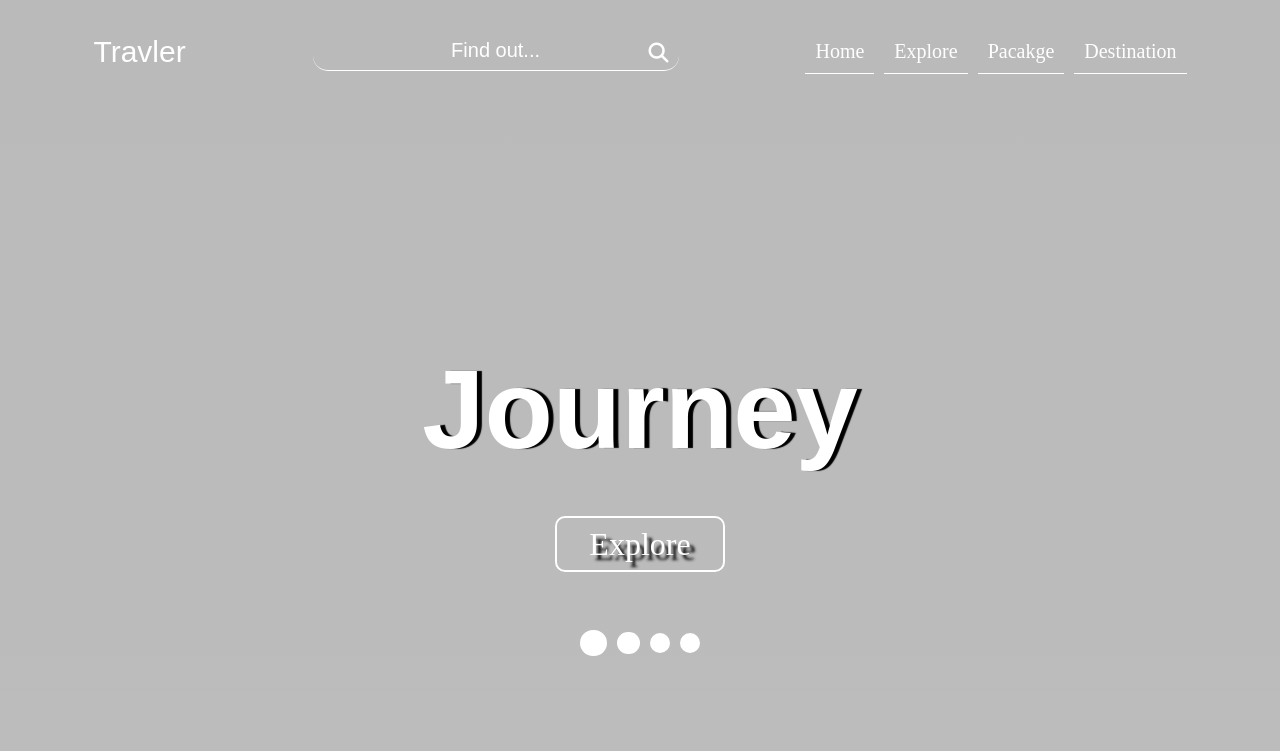
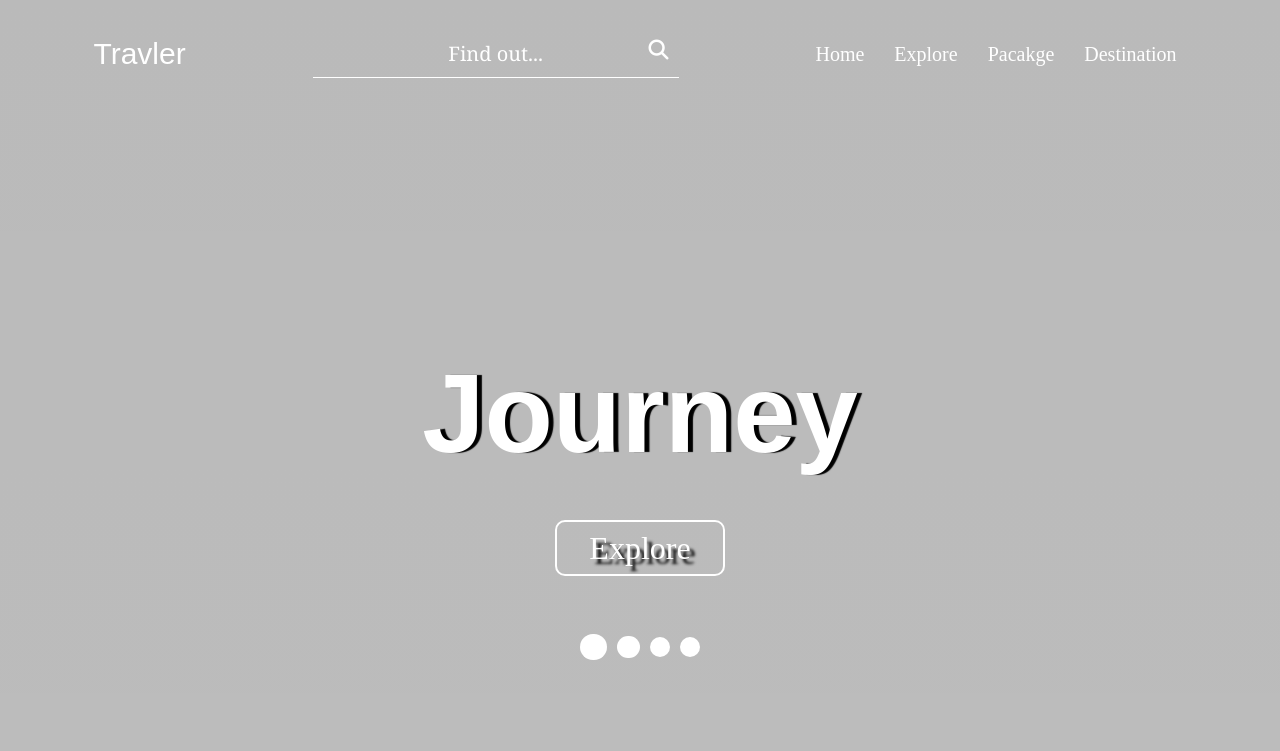
Before and after one commit to Nasifuad/100-Front-End-Project, a plain HTML site: page Explore/index.html in a window 1280 px wide. Shown: the top 751 px of the page. Drawn offline with Linux system fonts and the light colour scheme; a web font is replaced by a local one.

Commit message:
some changes in css

```diff
--- a/Explore/style.css
+++ b/Explore/style.css
@@ -37,32 +37,62 @@ header {
   transition: 0.8s ease;
 }
 .tit:hover {
-  -webkit-text-stroke: 1px rgb(255, 255, 255);
-  color: transparent;
+  /* -webkit-text-stroke: 1px rgb(255, 255, 255); */
+  /* color: transparent; */
   font-weight: 900px;
   transform: scale(1.1);
+}
+.tit::before {
+  margin-left: auto;
+}
+.tit::before,
+.tit::after {
+  content: "";
+  width: 0%;
+  background: #f44336;
+  height: 2px;
+  display: block;
+  transition: 0.8s ease;
+}
+.tit:hover::before,
+.tit:hover::after {
+  width: 100%;
 }
 .nav-search {
   width: 30%;
   position: relative;
 }
 .search {
+  font-family: Georgia, "Times New Roman", Times, serif;
   width: 100%;
-
   color: rgb(255, 255, 255);
   border: none;
+  border-bottom: 1px solid rgb(255, 255, 255);
   text-align: center;
-  font-size: 15px;
+  font-size: 20px;
   padding: 10px;
   outline: none;
-  border-radius: 15px;
-  border-bottom: 1px solid #ffffff;
+  /* border-radius: 15px; */
+  /* border-bottom: 1px solid #ffffff; */
   background: none;
+  transition: 0.5s ease;
+}
+.search:hover {
+  border: none;
+  border-bottom: 1px solid #ffff;
+  border-radius: 0px;
+}
+.search:hover::placeholder {
+  color: rgb(0, 0, 0);
+  color: transparent;
+
+  transition: 1s ease;
 }
 .search::placeholder {
   color: #ffffff;
   font-size: 20px;
 }
+
 .search-icon {
   color: #ffffff;
   position: absolute;
@@ -70,6 +100,12 @@ header {
   right: 0;
   padding: 10px;
   top: 0;
+}
+.search-icon:hover {
+  cursor: pointer;
+  text-shadow: 5px 0px 10px rgb(58, 54, 54);
+  transform: scale(1.2);
+  transition: 1s ease;
 }
 .nav-item {
   /* width: 30%; */
@@ -83,10 +119,24 @@ header {
   padding: 10px;
   font-size: 20px;
   /* border-radius: 10px; */
-  border-bottom: 1px solid #fff;
+  /* border-bottom: 1px solid #fff; */
 }
-.item:hover {
-  cursor: pointer;
+.item::before {
+  margin-left: auto;
+}
+.item::before,
+.item::after {
+  content: "";
+  width: 0%;
+  height: 2px;
+  background: #f44336;
+  display: block;
+  transition: 0.8s ease;
+  display: block;
+}
+.item:hover::before,
+.item:hover::after {
+  width: 100%;
 }
 .container {
   position: relative;
```
